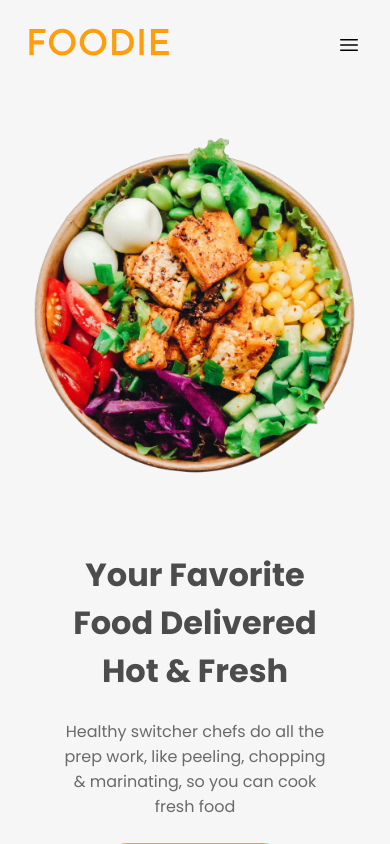
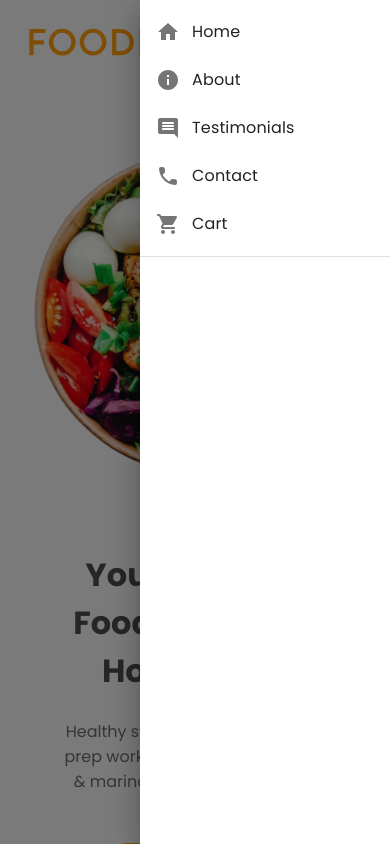
Before and after one commit to trishapandeycc/Foodies, a React (Create React App) app: page / in a window 390 px wide. Both pictures are taken after a click on the icon 348 px from the left and 45 px from the top of the page. Shown: the top 844 px of the page. Built offline with nearby package versions, Linux system fonts and the light colour scheme.

Commit message:
feat: add scrolldown IDs and clean up CSS

```diff
--- a/src/App.css
+++ b/src/App.css
@@ -1,3 +1,10 @@
+/* ================= GLOBAL & RESET STYLES ================= */
+html {
+  scroll-behavior: smooth;
+  /* Leaves room for your 90px navbar so sections don't get cut off when scrolling */
+  scroll-padding-top: 100px;
+}
+
 * {
   margin: 0;
   padding: 0;
@@ -6,36 +13,31 @@
   user-select: none;
 }
 
+body {
+  max-width: 100%;
+  overflow-x: hidden;
+  background-color: #f6f6f6;
+}
+
 .App {
   min-height: 100vh;
   width: 85vw;
   max-width: 1900px;
   margin: 0rem auto;
 }
-body {
-  max-width: 100%;
-  overflow-x: hidden;
-}
 
-body {
-  background-color: #f6f6f6;
-}
 img {
   max-width: 100%;
   height: auto;
 }
 
-
-
-/* ================= GLOBAL STYLES ================= */
-
-/*Primary-heading-text*/
+/* ================= GLOBAL TYPOGRAPHY & BUTTONS ================= */
 .primary-heading {
   font-size: clamp(2rem, 5vw, 4rem);
   color: #4c4c4c;
-  /* line-height: 5rem; */
   max-width: 600px;
 }
+
 .primary-text {
   font-size: clamp(1rem, 3vw, 1.5rem);
   max-width: 500px;
@@ -43,13 +45,12 @@
   margin: 1.5rem 0rem;
 }
 
-/*Primary-subheading*/
 .primary-subheading {
   font-weight: 700;
   color: #fe9e0d;
   font-size: 1.15rem;
 }
-/*Primary-button*/
+
 .primary-button {
   padding: 0.9rem 1.75rem;
   background-color: white;
@@ -61,11 +62,11 @@
   font-weight: 600;
   transition: 0.2s;
 }
+
 .primary-button:hover {
   background-color: rgb(234, 234, 234);
 }
 
-/*Secondary-button*/
 .secondary-button {
   padding: 1rem 2.5rem;
   background-color: #fe9e0d;
@@ -81,16 +82,15 @@
   align-items: center;
   justify-content: center;
 }
+
 .secondary-button svg {
   margin-left: 0.75rem;
   font-size: 1.5rem;
 }
+
 .secondary-button:hover {
   background-color: #e48f0f;
 }
-
-
-
 
 /* ================= NAVBAR ================= */
 nav {
@@ -99,6 +99,7 @@
   justify-content: space-between;
   min-height: 90px;
 }
+
 .navbar-links-container a {
   margin-right: 3rem;
   text-decoration: none;
@@ -106,12 +107,15 @@
   font-size: 1.1rem;
   font-weight: 600;
 }
+
 .navbar-cart-icon {
   font-size: 1.15rem;
 }
+
 .navbar-menu-container {
   display: none;
 }
+
 .navbar-menu-container svg {
   font-size: 1.5rem;
   cursor: pointer;
@@ -123,6 +127,7 @@
   display: flex;
   padding-top: 3rem;
 }
+
 .home-bannerImage-container {
   position: absolute;
   top: -100px;
@@ -130,10 +135,12 @@
   z-index: -2;
   max-width: 700px;
 }
+
 .home-image-section {
   max-width: 600px;
   flex: 1;
 }
+
 .home-text-section {
   flex: 1;
   display: flex;
@@ -150,25 +157,30 @@
   align-items: center;
   justify-content: space-between;
 }
+
 .about-background-image-container {
   position: absolute;
   left: -150px;
   z-index: -2;
 }
+
 .about-section-image-container {
   flex: 0.9;
   margin-right: 1rem;
 }
+
 .about-section-text-container {
   flex: 1;
   justify-content: center;
   display: flex;
   flex-direction: column;
 }
+
 .about-buttons-container {
   margin-top: 2rem;
   display: flex;
 }
+
 .watch-video-button {
   margin-left: 2rem;
   background-color: transparent;
@@ -184,288 +196,42 @@
   align-items: center;
   justify-content: center;
 }
+
 .watch-video-button svg {
   font-size: 3rem;
   margin-right: 1rem;
 }
 
-/* ================= CONTACT ================= */
-.contact-page-wrapper {
-  display: flex;
-  align-items: center;
-  justify-content: center;
-  flex-direction: column;
-  margin: 6rem 0rem;
-}
-.contact-page-wrapper h1 {
-  max-width: 900px !important;
-}
-.contact-form-container {
-  background-color: white;
-  max-width: 700px;
-  width: 100%;
-  margin-top: 3rem;
-  display: flex;
-  align-items: center;
-  padding: 1rem;
-  border-radius: 5rem;
-}
-.contact-form-container input {
-  flex: 1;
-  height: 100%;
-  border: none;
-  outline: none;
-  font-size: 1.3rem;
-  padding: 0.5rem 1rem;
-}
-
-/* ================= MEDIA ================= */
-@media (max-width: 1000px) {
-  .navbar-links-container a {
-    margin-right: 1rem;
-    font-size: 1rem;
-  }
-  .primary-button {
-    font-size: 1rem;
-  }
-   .home-bannerImage-container {
-    max-width: 600px;
-  }
-
-}
-
-@media (max-width: 800px) {
-  .nav-logo-container {
-    max-width: 140px;
-  }
-  .navbar-links-container {
-    display: none;
-  }
-  .navbar-menu-container {
-    display: flex;
-
-  }
-  .home-bannerImage-container {
-    max-width: 450px;
-  }
-  .home-banner-container,
-  .about-section-container {
-     flex-direction: column-reverse;
-    align-items: center;
-    justify-content: center;
-  }
-  .about-section-container {
-    flex-direction: column;
-    margin-top: 5rem !important;
-  }
-  .home-image-section,
-  .about-section-image-container {
-    width: 100%;
-    max-width: 400px;
-  }
-  .about-section-image-container {
-    margin-right: 0rem !important;
-  }
-  .primary-heading {
-    text-align: center;
-    max-width: 90%;
-  }
-   .primary-text {
-    text-align: center;
-    max-width: 80%;
-  }
-  .home-text-section,
-  .about-section-text-container {
-     justify-content: center;
-    align-items: center;
-    margin-top: 4rem;
-  }
-  .secondary-button {
-    font-size: 1rem;
-    padding: 0.8rem 2rem;
-    cursor: pointer;
-  }
-   .primary-subheading {
-    text-align: center;
-  }
-  .about-buttons-container {
-    justify-content: center;
-    flex-direction: column;
-  }
-  .watch-video-button {
-    margin-left: 0rem !important;
-    margin-top: 1rem;
-    font-size: 1rem !important;
-  }
-  .watch-video-button svg {
-    margin-right: 0.5rem !important;
-  }
-  .contact-form-container {
-    padding: 0.5rem !important;
-    flex-direction: column;
-    justify-content: center;
-    align-items: center;
-    border-radius: 1rem !important;
-  }
-  .contact-form-container input {
-    font-size: 1rem !important;
-    max-width: 100%;
-    padding: 0.5rem 1rem !important;
-    margin-bottom: 0.8rem !important;
-    text-align: center;
-  }
-   .App {
-    max-width: 95vw;
-  }
-  /* --- Clean Responsive Footer Controls --- */
-  .footer-wrapper {
-    flex-direction: column !important; /* Changes horizontal layout to a vertical stack */
-    align-items: center !important;    /* Centers everything horizontally */
-    text-align: center !important;     /* Centers all the text lines */
-    padding: 3rem 1.5rem !important;
-    gap: 2.5rem !important;            /* Pushes the logo section and link columns apart */
-  }
-
-  .footer-section-one {
-    align-items: center !important;    /* Centers logo and social icons group */
-    width: 100%;
-  }
-
-  .footer-icons {
-    margin-top: 1rem !important;
-    justify-content: center !important;/* Puts social icons side-by-side in the center */
-    width: 100%;
-  }
-
-  .footer-section-two {
-    flex-direction: column !important; /* Stacks the three link columns vertically */
-    align-items: center !important;
-    justify-content: center !important;
-    gap: 2rem !important;              /* Spaces the link blocks out so they don't overlap */
-    width: 100%;
-  }
-
-  .footer-section-columns {
-    min-width: unset !important;       /* Removes desktop width limits */
-    width: 100%;
-    align-items: center !important;    /* Centers text links inside their column */
-  }
-
-  .footer-section-columns span {
-    text-align: center !important;
-    margin: 0.4rem 0 !important;
-  }
-}
-@media (max-width: 600px) {
-  .home-bannerImage-container,
-  .about-background-image-container {
-    display: none;
-  }
-}
-@media screen and (max-width: 800px) {
-  .work-section-top {
-    padding: 0 1rem;
-  }
-
-  .work-section-bottom {
-    flex-direction: column;
-    align-items: center;
-    gap: 2rem;
-  }
-
-  .work-section-info {
-    width: 90%;
-    max-width: 350px;
-  }
-
-  .primary-heading {
-    font-size: 2rem;
-    text-align: center;
-  }
-
-  .primary-text {
-    text-align: center;
-  }
-}
-@media screen and (max-width: 800px) {
-  .testimonial-section-bottom {
-    width: 90%;
-    padding: 2rem 1rem;
-  }
-
-  .testimonial-section-bottom p {
-    font-size: 0.9rem;
-    text-align: center;
-  }
-
-  .testimonial-section-bottom h2 {
-    font-size: 1.2rem;
-  }
-
-  .testimonial-stars-container {
-    font-size: 1.2rem;
-  }
-
-  .primary-heading {
-    font-size: 2rem;
-    text-align: center;
-  }
-
-  .primary-text {
-    text-align: center;
-  }
-}
-
-/*================= TESTIMONIAL =================*/
-
-.testimonial-section-bottom {
-  margin-top: 2rem;
-  background-color: white;
-  padding: 1.5rem 2rem;
-  display: flex;
-  align-items: center;
-  justify-content: center;
-  max-width: 750px;
-  border-radius: 2rem;
-  flex-direction: column;
-  text-align: center;
-}
-.testimonial-section-bottom {
-  margin: 2rem auto;
-}
-.testimonial-section-bottom p {
-  font-weight: 700;
-  color: #515151;
-  max-width: 500px;
-  font-size: 1.1rem;
-  margin: 2rem 0rem;
-}
-.testimonials-stars-container svg {
-  margin: 0rem 0.25rem;
-  font-size: 1.5rem;
-  color: #fe9e0d;
-}
-.testimonial-section-bottom h2 {
-  margin-top: 1.5rem;
-}
-
-/*================= WORK =================*/
+/* ================= WORK ================= */
 .work-section-wrapper {
   margin-top: 15rem;
 }
-.work-section-top p {
-  text-align: center;
-  max-width: 600px !important;
-}
-.work-section-top h1 {
-  max-width: 700px !important;
-}
+
 .work-section-top {
   display: flex;
   justify-content: center;
   align-items: center;
   flex-direction: column;
 }
+
+.work-section-top h1 {
+  max-width: none !important;
+  text-align: center;
+}
+
+.work-section-top p {
+  text-align: center;
+  max-width: 600px !important;
+}
+
+.work-section-bottom {
+  margin-top: 5rem;
+  display: flex;
+  justify-content: center;
+  align-items: center;
+  flex-wrap: wrap;
+}
+
 .work-section-info {
   width: 290px;
   min-height: 350px;
@@ -480,27 +246,84 @@
   color: #505050;
   margin: 1rem 2rem;
 }
+
 .work-section-info h2 {
   margin: 1rem 0rem;
 }
-.work-section-bottom {
-  margin-top: 5rem;
-  display: flex;
-  justify-content: center;
-  align-items: center;
-  flex-wrap: wrap;
-}
+
 .work-section-info p {
   flex: 1;
   display: flex;
   align-items: center;
   font-weight: 600;
 }
-.work-section-top h1{
-max-width: none !important;
-text-align: center;
+
+/* ================= TESTIMONIAL ================= */
+.testimonial-section-bottom {
+  background-color: white;
+  padding: 1.5rem 2rem;
+  display: flex;
+  align-items: center;
+  justify-content: center;
+  max-width: 750px;
+  border-radius: 2rem;
+  flex-direction: column;
+  text-align: center;
+  margin: 2rem auto;
 }
 
+.testimonial-section-bottom p {
+  font-weight: 700;
+  color: #515151;
+  max-width: 500px;
+  font-size: 1.1rem;
+  margin: 2rem 0rem;
+}
+
+.testimonials-stars-container svg {
+  margin: 0rem 0.25rem;
+  font-size: 1.5rem;
+  color: #fe9e0d;
+}
+
+.testimonial-section-bottom h2 {
+  margin-top: 1.5rem;
+}
+
+/* ================= CONTACT ================= */
+.contact-page-wrapper {
+  display: flex;
+  align-items: center;
+  justify-content: center;
+  flex-direction: column;
+  margin: 6rem 0rem;
+}
+
+.contact-page-wrapper h1 {
+  max-width: 900px !important;
+}
+
+.contact-form-container {
+  background-color: white;
+  max-width: 700px;
+  width: 100%;
+  margin-top: 3rem;
+  display: flex;
+  align-items: center;
+  padding: 1rem;
+  border-radius: 5rem;
+}
+
+.contact-form-container input {
+  flex: 1;
+  height: 100%;
+  border: none;
+  outline: none;
+  font-size: 1.3rem;
+  padding: 0.5rem 1rem;
+}
+
+/* ================= FOOTER ================= */
 .footer-wrapper {
   margin-top: 10rem;
   padding: 4rem 3rem;
@@ -566,3 +389,173 @@
 .footer-section-columns span:hover {
   color: #fe9e0d;
 }
+
+/* ================= RESPONSIVE MEDIA QUERIES ================= */
+@media (max-width: 1000px) {
+  .navbar-links-container a {
+    margin-right: 1rem;
+    font-size: 1rem;
+  }
+  .primary-button {
+    font-size: 1rem;
+  }
+  .home-bannerImage-container {
+    max-width: 600px;
+  }
+}
+
+@media (max-width: 800px) {
+  .nav-logo-container {
+    max-width: 140px;
+  }
+  .navbar-links-container {
+    display: none;
+  }
+  .navbar-menu-container {
+    display: flex;
+  }
+  .home-bannerImage-container {
+    max-width: 450px;
+  }
+  .home-banner-container,
+  .about-section-container {
+    flex-direction: column-reverse;
+    align-items: center;
+    justify-content: center;
+  }
+  .about-section-container {
+    flex-direction: column;
+    margin-top: 5rem !important;
+  }
+  .home-image-section,
+  .about-section-image-container {
+    width: 100%;
+    max-width: 400px;
+  }
+  .about-section-image-container {
+    margin-right: 0rem !important;
+  }
+  .primary-heading {
+    text-align: center;
+    max-width: 90%;
+    font-size: 2rem;
+  }
+  .primary-text {
+    text-align: center;
+    max-width: 80%;
+  }
+  .home-text-section,
+  .about-section-text-container {
+    justify-content: center;
+    align-items: center;
+    margin-top: 4rem;
+  }
+  .secondary-button {
+    font-size: 1rem;
+    padding: 0.8rem 2rem;
+    cursor: pointer;
+  }
+  .primary-subheading {
+    text-align: center;
+  }
+  .about-buttons-container {
+    justify-content: center;
+    flex-direction: column;
+  }
+  .watch-video-button {
+    margin-left: 0rem !important;
+    margin-top: 1rem;
+    font-size: 1rem !important;
+  }
+  .watch-video-button svg {
+    margin-right: 0.5rem !important;
+  }
+  .contact-form-container {
+    padding: 0.5rem !important;
+    flex-direction: column;
+    justify-content: center;
+    align-items: center;
+    border-radius: 1rem !important;
+  }
+  .contact-form-container input {
+    font-size: 1rem !important;
+    max-width: 100%;
+    padding: 0.5rem 1rem !important;
+    margin-bottom: 0.8rem !important;
+    text-align: center;
+  }
+  .App {
+    max-width: 95vw;
+  }
+
+  /* Work Section Tablet Fixes */
+  .work-section-top {
+    padding: 0 1rem;
+  }
+  .work-section-bottom {
+    flex-direction: column;
+    align-items: center;
+    gap: 2rem;
+  }
+  .work-section-info {
+    width: 90%;
+    max-width: 350px;
+  }
+
+  /* Testimonial Section Tablet Fixes */
+  .testimonial-section-bottom {
+    width: 90%;
+    padding: 2rem 1rem;
+  }
+  .testimonial-section-bottom p {
+    font-size: 0.9rem;
+    text-align: center;
+  }
+  .testimonial-section-bottom h2 {
+    font-size: 1.2rem;
+  }
+  .testimonial-stars-container {
+    font-size: 1.2rem;
+  }
+
+  /* Clean Responsive Footer Controls */
+  .footer-wrapper {
+    flex-direction: column !important;
+    align-items: center !important;
+    text-align: center !important;
+    padding: 3rem 1.5rem !important;
+    gap: 2.5rem !important;
+  }
+  .footer-section-one {
+    align-items: center !important;
+    width: 100%;
+  }
+  .footer-icons {
+    margin-top: 1rem !important;
+    justify-content: center !important;
+    width: 100%;
+  }
+  .footer-section-two {
+    flex-direction: column !important;
+    align-items: center !important;
+    justify-content: center !important;
+    gap: 2rem !important;
+    width: 100%;
+  }
+  .footer-section-columns {
+    min-width: unset !important;
+    width: 100%;
+    align-items: center !important;
+  }
+  .footer-section-columns span {
+    text-align: center !important;
+    margin: 0.4rem 0 !important;
+  }
+}
+
+@media (max-width: 600px) {
+  .home-bannerImage-container,
+  .about-background-image-container {
+    display: none;
+  }
+}
--- a/src/Components/About.js
+++ b/src/Components/About.js
@@ -5,7 +5,7 @@
 
 const About = () => {
   return (
-    <div className="about-section-container">
+    <div id="about" className="about-section-container">
       <div className="about-background-image-container">
         <img src={AboutBackground} alt="" />
       </div>
--- a/src/Components/Contact.js
+++ b/src/Components/Contact.js
@@ -2,7 +2,7 @@
 
 const Contact = () => {
   return (
-    <div id="contact" className="contact-page-wrapper">
+   <div id="contact" className="contact-page-wrapper">
       <h1 className="primary-heading">Have Question In Mind?</h1>
       <h1 className="primary-heading">Let Us Help You</h1>
       <div className="contact-form-container">
--- a/src/Components/Home.js
+++ b/src/Components/Home.js
@@ -7,7 +7,7 @@
 const Home = () => {
   return (
 <>
-  <div className='home-container'>
+  <div id="home" className='home-container'>
         <Navbar />
 
   <div className='home-banner-container'>
--- a/src/Components/Navbar.js
+++ b/src/Components/Navbar.js
@@ -1,27 +1,96 @@
-import React from "react";
-import Logo from "../Assets/Logo.svg"; // Adjust path if your logo image has a different name
+import React, { useState } from 'react';
+import Logo from '../Assets/Logo.svg';
 import { BsCart2 } from "react-icons/bs";
 import { HiOutlineBars3 } from "react-icons/hi2";
+import Box from "@mui/material/Box";
+import Drawer from "@mui/material/Drawer";
+import List from "@mui/material/List";
+import Divider from "@mui/material/Divider";
+import ListItem from "@mui/material/ListItem";
+import ListItemButton from "@mui/material/ListItemButton";
+import ListItemIcon from "@mui/material/ListItemIcon";
+import ListItemText from "@mui/material/ListItemText";
+import HomeIcon from "@mui/icons-material/Home";
+import InfoIcon from "@mui/icons-material/Info";
+import CommentRoundedIcon from "@mui/icons-material/CommentRounded";
+import PhoneRoundedIcon from "@mui/icons-material/PhoneRounded";
+import ShoppingCartRoundedIcon from "@mui/icons-material/ShoppingCartRounded";
 
 const Navbar = () => {
+  const [openMenu, setOpenMenu] = useState(false);
+
+  const menuOptions = [
+    {
+      text: "Home",
+      icon: <HomeIcon />,
+      link: "#home",
+    },
+    {
+      text: "About",
+      icon: <InfoIcon />,
+      link: "#about",
+    },
+    {
+      text: "Testimonials",
+      icon: <CommentRoundedIcon />,
+      link: "#testimonials",
+    },
+    {
+      text: "Contact",
+      icon: <PhoneRoundedIcon />,
+      link: "#contact",
+    },
+    {
+      text: "Cart",
+      icon: <ShoppingCartRoundedIcon />,
+      link: "#",
+    },
+  ];
+
   return (
     <nav>
-      <div className="nav-logo-container">
-        <img src={Logo} alt="" />
+      <div className='nav-logo-container'>
+        <img src={Logo} alt='' />
       </div>
-      <div className="navbar-links-container">
+
+      <div className='navbar-links-container'>
         <a href="#home">Home</a>
         <a href="#about">About</a>
         <a href="#testimonials">Testimonials</a>
         <a href="#contact">Contact</a>
-        <a href="#cart" className="navbar-cart-icon">
-          <BsCart2 />
+
+        <a href="#">
+          <BsCart2 className="navbar-cart-icon" />
         </a>
-        <button className="primary-button">Bookings Now</button>
+
+        <button className='primary-button'>Bookings Now</button>
       </div>
-      <div className="navbar-menu-container">
-        <HiOutlineBars3 />
+
+      <div className='navbar-menu-container'>
+        <HiOutlineBars3 onClick={() => setOpenMenu(true)} />
       </div>
+
+      <Drawer open={openMenu} onClose={() => setOpenMenu(false)} anchor="right">
+        <Box
+          sx={{ width: 250 }}
+          role="presentation"
+          onClick={() => setOpenMenu(false)}
+          onKeyDown={() => setOpenMenu(false)}
+        >
+          <List>
+            {menuOptions.map((item) => (
+              <ListItem key={item.text} disablePadding>
+                <ListItemButton component="a" href={item.link}>
+                  <ListItemIcon>{item.icon}</ListItemIcon>
+                  <ListItemText primary={item.text} />
+                </ListItemButton>
+              </ListItem>
+            ))}
+          </List>
+
+          <Divider />
+        </Box>
+      </Drawer>
     </nav>
   );
 };
--- a/src/Components/testimonial.js
+++ b/src/Components/testimonial.js
@@ -4,7 +4,7 @@
 
 const Testimonial = () => {
   return (
-    <div className="work-section-wrapper">
+  <div id="testimonials" className="work-section-wrapper">
       <div className="work-section-top">
         <p className="primary-subheading">Testimonial</p>
         <h1 className="primary-heading">What They Are Saying</h1>
```
